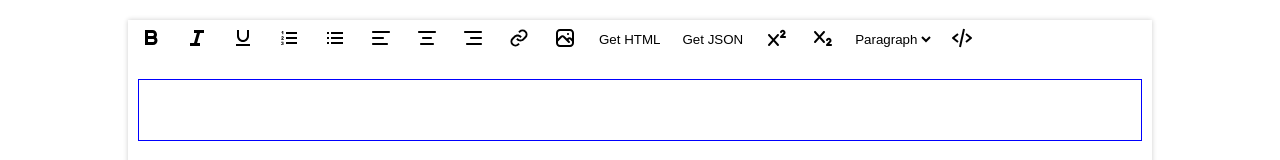
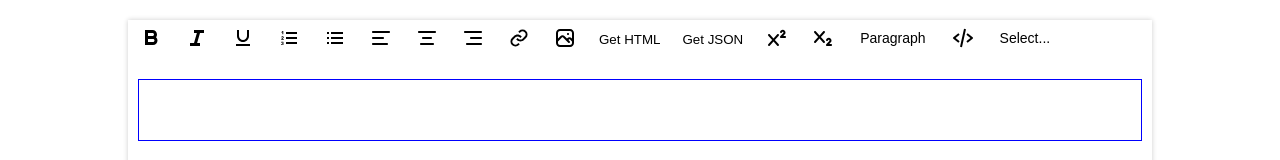
Before and after one commit to mindfiredigital/react-text-igniter, a React (Create React App) app: page / in a window 1280 px wide. Shown: the top 160 px of the page. Built offline with nearby package versions, Linux system fonts and the light colour scheme; the HTML template or start-up script is replaced by a standard one.

Commit message:
dropdown updated
custom dropdown updated

```diff
--- a/src/assets/feature.json
+++ b/src/assets/feature.json
@@ -63,6 +63,10 @@
     "htmlMode": {
       "tag": "htmlMode",
       "displayName": "HTML Mode"
+    },
+    "columnLayout": {
+      "tag": "columnLayout",
+      "displayName": "Column Layout"
     }
   }
 }
--- a/src/components/richTextEditor/Toolbar.jsx
+++ b/src/components/richTextEditor/Toolbar.jsx
@@ -4,6 +4,7 @@ import * as Icons from "../../assets/icon.jsx";
 import { IconButton } from "../ui/Button.jsx";
 import { ImageUploadSelectionDialog, FileUrlDialog } from "../ui/Dialog.jsx";
 import { getJson } from "../../utils/editorUtil.jsx";
+import { IconDropDown } from "../ui/Dropdown.jsx";
 
 /**
  * Toolbar Component
@@ -21,7 +22,15 @@ const Toolbar = ({ features }) => {
   const [isUrlDialogOpen, setUrlDialogOpen] = useState(false);
 
   // Access editor-related functions from the context
-  const { formatText, editorRef, currentHeading, changeHeading, isHtmlMode, toggleHtmlMode, applyHeading } = useEditor();
+  const {
+    formatText,
+    editorRef,
+    currentHeading,
+    changeHeading,
+    isHtmlMode,
+    toggleHtmlMode,
+    applyHeading,
+  } = useEditor();
   /**
    * Handles image submission from the dialog
    * @param {Object} param0 - Destructured object containing file and imageUrl
@@ -40,11 +49,27 @@ const Toolbar = ({ features }) => {
 
   // Handles heading button clicks, triggering heading changes in the editor
   const handleHeadingChange = (e) => {
-      const heading = e.target.value;
+    const heading = e;
     changeHeading(heading);
     applyHeading(heading);
   };
 
+  const handleColumnLayoutChange = (value) => {
+    console.log("===========",value,"==========")
+    const activeBlock = editorRef.current.querySelector(".editor-block.active");
+    // if (activeBlock) {
+    //   activeBlock.className = `editor-block active layout-${layout}`;
+    //   if (layout !== "single") {
+    //     const columns = Number(layout === "two" ? 2 : 3);
+    //     activeBlock.innerHTML = Array(columns)
+    //       .fill('<div class="column" contenteditable="true"><p>Edit this content</p></div>')
+    //       .join("");
+    //   } else {
+    //     activeBlock.innerHTML =
+    //       '<div class="column" contenteditable="true"><p>Edit this content</p></div>';
+    //   }
+    // }
+  };
 
   // Object containing all available toolbar buttons
   const featureButtons = {
@@ -115,13 +140,9 @@ const Toolbar = ({ features }) => {
       </>
     ),
     getHtml: (
-      <IconButton onClick={() => console.log(editorRef.current.innerHTML)}>
-        Get HTML
-      </IconButton>
+      <IconButton onClick={() => console.log(editorRef.current.innerHTML)}>Get HTML</IconButton>
     ),
-    getJson: (
-      <IconButton onClick={() => getJson(editorRef)}>Get JSON</IconButton>
-    ),
+    getJson: <IconButton onClick={() => getJson(editorRef)}>Get JSON</IconButton>,
     superscript: (
       <IconButton onClick={() => formatText("superscript")}>
         <Icons.SuperScriptIcon />
@@ -133,29 +154,45 @@ const Toolbar = ({ features }) => {
       </IconButton>
     ),
     heading: (
-      <select value={currentHeading} onChange={handleHeadingChange}>
-        <option value="p">Paragraph</option>
-        <option value="h1">Heading 1</option>
-        <option value="h2">Heading 2</option>
-        <option value="h3">Heading 3</option>
-        <option value="h4">Heading 4</option>
-        <option value="h5">Heading 5</option>
-        <option value="h6">Heading 6</option>
-      </select>
+      <IconDropDown
+        id="headingDropdown"
+        selected={currentHeading}
+        items={[
+          { value: "p", label: "Paragraph" },
+          { value: "h1", label: "Heading 1" },
+          { value: "h2", label: "Heading 2" },
+          { value: "h3", label: "Heading 3" },
+          { value: "h4", label: "Heading 4" },
+          { value: "h5", label: "Heading 5" },
+          { value: "h6", label: "Heading 6" },
+        ]}
+        onChange={handleHeadingChange}
+      />
     ),
     htmlMode: (
       <IconButton onClick={toggleHtmlMode}>
-        <Icons.CodeIcon/>
+        <Icons.CodeIcon />
       </IconButton>
+    ),
+    columnLayout: (
+      <IconDropDown
+        id="columnLayoutDropdown"
+        selected={currentHeading}
+        items={[
+          { value: "fruit", label: "Fruit" },
+          { value: "vegetable", label: "Vegetable" },
+          { value: "meat", label: "Meat" },
+        ]}
+        onChange={handleColumnLayoutChange}
+      />
     ),
   };
 
   return (
     <div className="toolbar">
-    {!isHtmlMode && features.map((feature, index) => (
-      <React.Fragment key={index}>
-        {featureButtons[feature]}
-      </React.Fragment>
+      {!isHtmlMode &&
+        features.map((feature, index) => (
+          <React.Fragment key={index}>{featureButtons[feature]}</React.Fragment>
         ))}
     </div>
   );
--- /dev/null
+++ b/src/components/ui/Dropdown.jsx
@@ -0,0 +1,49 @@
+import React, { useState } from "react";
+import "../../styles/ui-component.css";
+
+/**
+ * IconButton Component
+ *
+ * A button component specifically designed for icons in the toolbar.
+ *
+ * @param {Object} props - Component props
+ * @param {React.ReactNode} props.children - Button content (usually an icon)
+ * @param {Function} props.onClick - Click event handler
+ * @param {string} props.id - Button ID
+ * @returns {JSX.Element} The rendered IconButton component
+ */
+
+const IconDropDown = ({ items, onChange, selected, id }) => {
+  const [selectedLabel, setSelectedLabel] = useState(() => {
+    const selectedItem = items.find((item) => item.value === selected);
+    return selectedItem ? selectedItem.label : "";
+  });
+
+  const handleItemClick = (value, label) => {
+    // const selectedValue = event.target.value;
+    setSelectedLabel(label);
+    onChange(value);
+  };
+
+  return (
+    <div className="icon-dropdown">
+      <button className="dropbtn" id={id}>
+        {selectedLabel || "Select..."}
+      </button>
+      <div className="icon-dropdown-content">
+        {items.map((item, index) => (
+          <div
+            key={index}
+            className="dropdown-item"
+            onClick={() => handleItemClick(item.value, item.label)}
+          >
+            {item.icon && <span className="dropdown-icon">{item.icon}</span>}
+            {item.label}
+          </div>
+        ))}
+      </div>
+    </div>
+  );
+};
+
+export { IconDropDown };
--- a/src/styles/ui-component.css
+++ b/src/styles/ui-component.css
@@ -3,13 +3,16 @@
   /* Color variables */
   --primary-bg: white;
   --primary-color: gray;
+  --primary-textColor: black;
   --hover-bg: black;
   --hover-color: black;
   --border-color: black;
+  --border-hover-color: gray;
   --cancel-border-hover: red;
   --overlay-bg: #00000080;
   --container-bg: #f0f0f0;
-
+  --common-padding: 10px 14px;
+  --common-hover-padding: 8px 12px;
   /* Box shadow variable */
   --box-shadow: 2px 6px 8px rgba(0, 0, 0, 0.4);
 }
@@ -55,6 +58,72 @@
   color: var(--hover-color);
   box-shadow: var(--box-shadow);
 }
+
+
+/*
+ ========================================
+ DROPDOWN
+ ========================================
+ */
+.icon-dropdown {
+  position: relative;
+  display: inline-block;
+}
+
+.icon-dropdown select {
+  display: none; /* Hide the native select element */
+}
+
+.icon-dropdown .dropbtn {
+  display: inline-block;
+  color: var(--primary-textColor);
+  text-align: center;
+  padding: var(--common-padding);
+  text-decoration: none;
+  background-color: white;
+  font-size: 14px;
+  border: none;
+  cursor: pointer;
+}
+
+.icon-dropdown .dropbtn:hover,
+.icon-dropdown:hover .dropbtn {
+  padding: var(--common-hover-padding);
+  background-color: #f1f1f1;
+  border: 2px solid var(--border-hover-color);
+}
+
+.icon-dropdown-content {
+  display: none;
+  position: absolute;
+  background-color: #f9f9f9;
+  padding-top: 4px;
+  min-width: 160px;
+  box-shadow: 0px 8px 16px 0px rgba(0, 0, 0, 0.2);
+  z-index: 1;
+}
+
+.icon-dropdown-content .dropdown-item {
+  color: black;
+  padding: var(--common-padding);
+  font-size: 12px;
+  text-decoration: none;
+  display: block;
+  text-align: left;
+}
+
+.icon-dropdown-content .dropdown-item:hover {
+  padding: var(--common-hover-padding);
+  background-color: #f1f1f1;
+  font-size: 12px;
+  border: 2px solid var(--border-hover-color);
+}
+
+.icon-dropdown:hover .icon-dropdown-content {
+  display: block;
+}
+
+
 
 /*
  ========================================
```
Also changed, not shown: src/components/richTextEditor/Editor.jsx (+14 -15 lines). Lines whose indentation alone changed are shown as unchanged.
